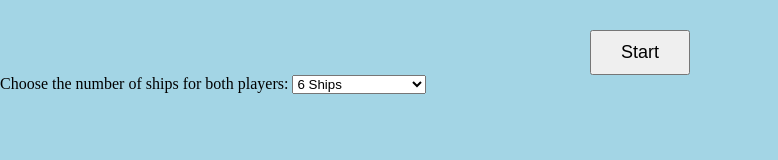
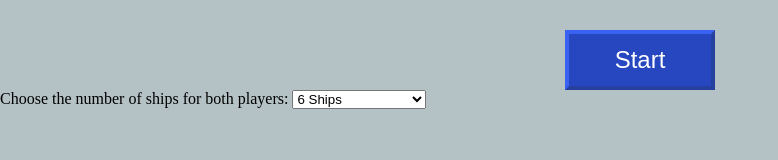
Before and after one commit to Lintalou/Battleship, a website with bundled scripts: page src/index.html in a window 1280 px wide. Shown: the whole page, without its empty margins (0-778 px from the left). Built offline with nearby package versions, Linux system fonts and the light colour scheme.

Commit message:
Changed background color. Styled the start button.

```diff
--- a/src/style.css
+++ b/src/style.css
@@ -5,7 +5,7 @@
 }
 
 body {
-    background-color: #a3d5e5;
+    background-color: #b4c1c5;
 }
 
 #buttonContainer {
@@ -16,8 +16,21 @@ body {
 
 #start {
     padding: 10px;
-    width: 100px;
-    font-size: 18px;
+    width: 150px;
+    height: 60px;
+    font-size: 24px;
+    background-color: #2647c0;
+    color: white;
+    cursor: pointer;
+    border: 4px outset #3962f3;
+}
+
+#start:hover {
+    outline: 4px solid #d8dffe;
+}
+
+#start:active {
+    border: 4px inset #3962f3;
 }
 
 #primaryBoard div,
```
